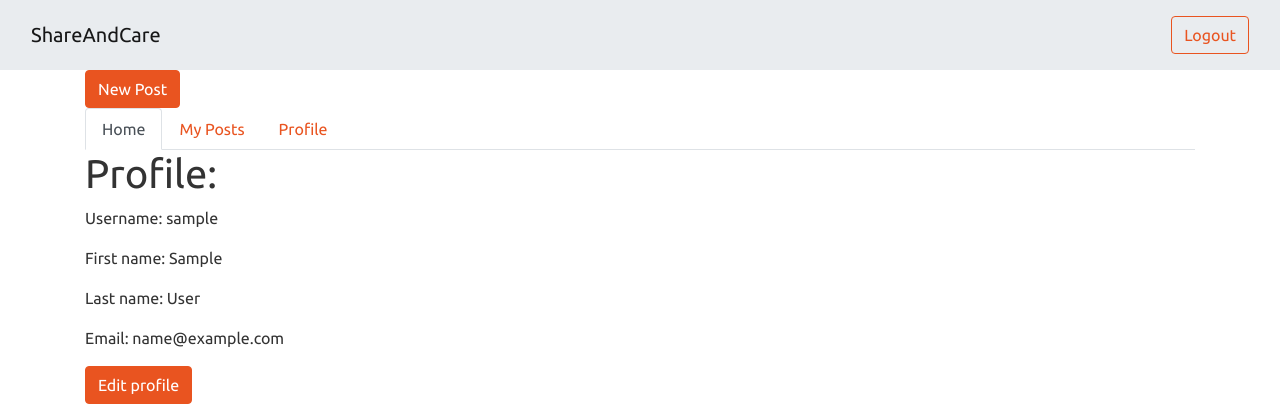
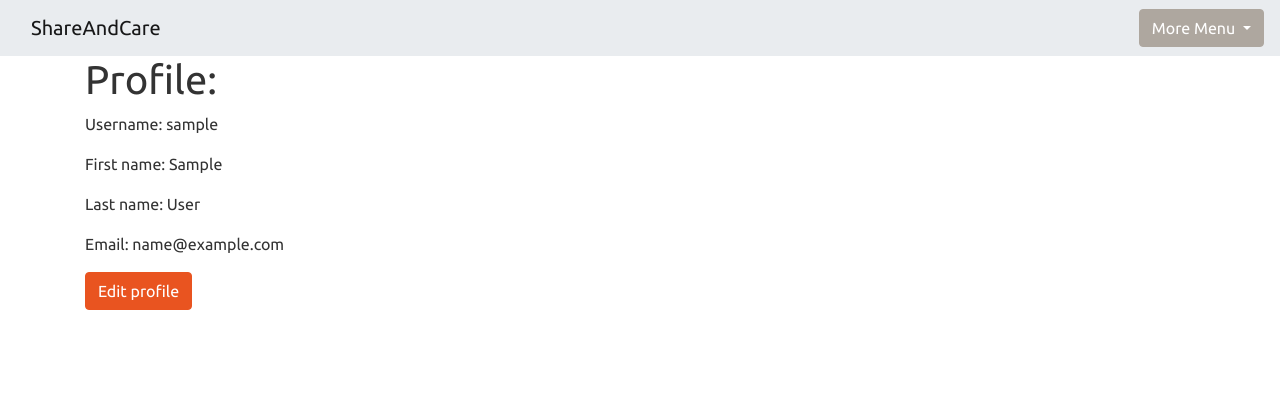
Before and after one commit to aniruddha2000/ShareAndCare, a Django app: page /profile/ in a window 1280 px wide. Shown: the top 420 px of the page. Run offline with Django 3.2, Linux system fonts and the light colour scheme; the visitor is signed in with stand-in values (Sample User, id 1); some libraries are stand-ins or nearby versions.

Commit message:
Add dropdown menu and put the profile section inside it

```diff
--- a/shareandcare/account/templates/account/profile.html
+++ b/shareandcare/account/templates/account/profile.html
@@ -12,27 +12,20 @@
     <div class="navbar-header">
       <a class="navbar-brand" href="{% url 'homepage:home' username %}">ShareAndCare</a>
     </div>
-    <span class="d-block d-lg-inline-block">
-      <div class="HeaderNavlink px-0 py-2 m-0">
-        <a class="text-bold text-white no-underline" href="{% url 'account:logout' %}"><button
-            class="btn btn-outline-primary">Logout</button></a>
-      </div>
-    </span>
+  </div>
+  <div class="dropdown">
+    <button class="btn btn-secondary dropdown-toggle" type="button" id="dropdownMenuButton" data-toggle="dropdown"
+      aria-haspopup="true" aria-expanded="false">
+      More Menu
+    </button>
+    <div class="dropdown-menu" aria-labelledby="dropdownMenuButton">
+      <a class="dropdown-item" href="{% url 'account:profile' %}">Profile</a>
+      <div class="dropdown-divider"></div>
+      <a class="dropdown-item" href="{% url 'account:logout' %}">Logout</a>
+    </div>
   </div>
 </nav>
 <div class="container">
-  <a href=""><button class="btn btn-primary my-2 my-sm-0">New Post</button></a>
-  <ul class="nav nav-tabs">
-    <li class="nav-item">
-      <a class="nav-link active" data-toggle="tab" href="{% url 'homepage:home' username %}">Home</a>
-    </li>
-    <li class="nav-item">
-      <a class="nav-link" data-toggle="tab" href="{% url 'foodpost:mypost' %}">My Posts</a>
-    </li>
-    <li class="nav-item">
-      <a class="nav-link" data-toggle="tab" href="{% url 'account:profile' %}">Profile</a>
-    </li>
-  </ul>
   <h1>Profile:</h1>
   <p>Username: {{ username }}</p>
   <p>First name: {{ user.first_name }}</p>
```
Also changed, not shown: shareandcare/account/templates/base.html (+12 -0 lines), shareandcare/foodpost/templates/foodpost/my_posts.html (+13 -11 lines), shareandcare/homepage/templates/homepage/homepage.html (+13 -11 lines).
